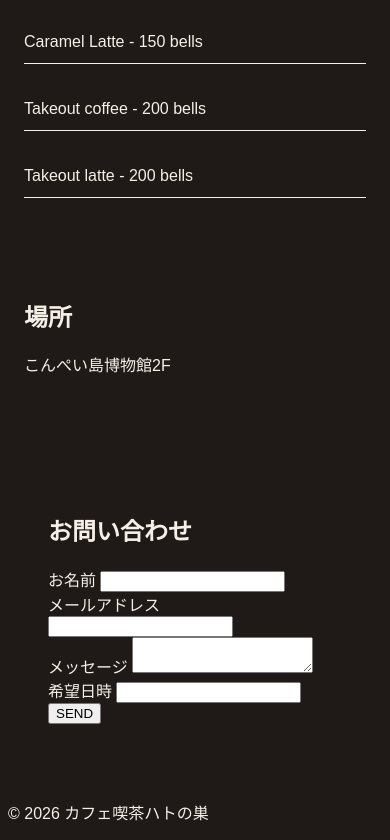
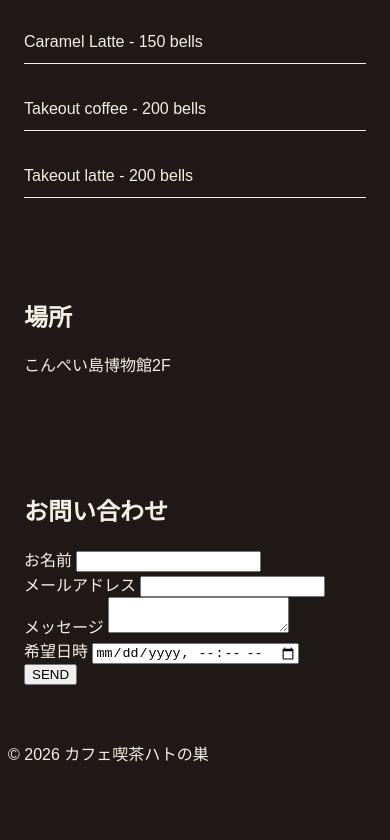
Before and after one commit to niramayo86/creative-web-roadmap, a plain HTML site: page 01-html-css/index.html in a window 390 px wide. Shown: the part 1615-2455 px from the top of the page. After the commit the page ends 2396 px from the top, so only its background shows below. Drawn offline with Linux system fonts and the light colour scheme.

Commit message:
re complete week2 day6

```diff
--- a/01-html-css/index.html
+++ b/01-html-css/index.html
@@ -121,7 +121,7 @@
 
                 <div>
                     <label for="desired-date">希望日時</label>
-                    <input type="desired-local" id="desired-date">
+                    <input type="datetime-local" id="desired-date">
                 </div>
 
                 <button type="submit">SEND</button>
--- a/01-html-css/style.css
+++ b/01-html-css/style.css
@@ -106,7 +106,7 @@ nav {
     flex-wrap: wrap;
 }
 
-@media (max-width: 768px) {
+@media (max-width: 900px) {
     .hero {
         flex-direction: column;
         padding: 24px 16px;
@@ -146,7 +146,7 @@ nav {
     #about,
     #menu,
     #location,
-    #content {
+    #contact {
         padding: 40px 16px;
     }
 
```
